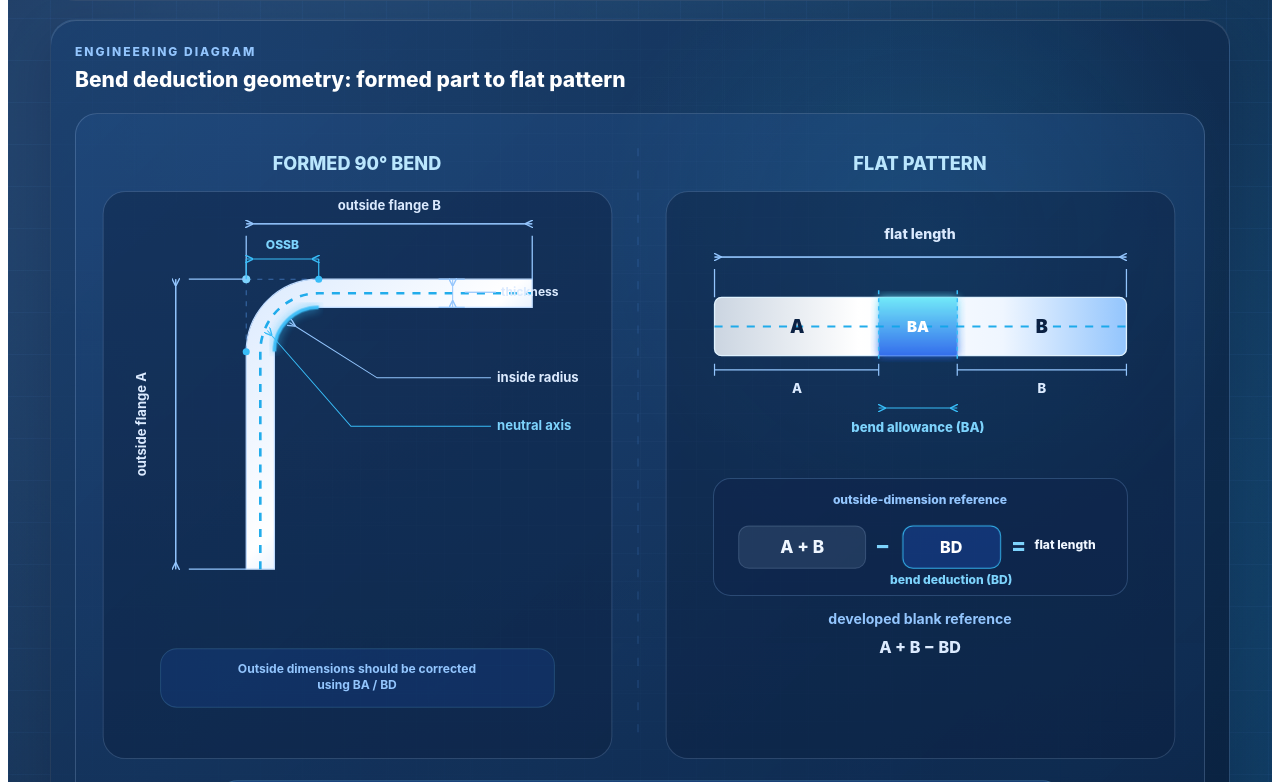
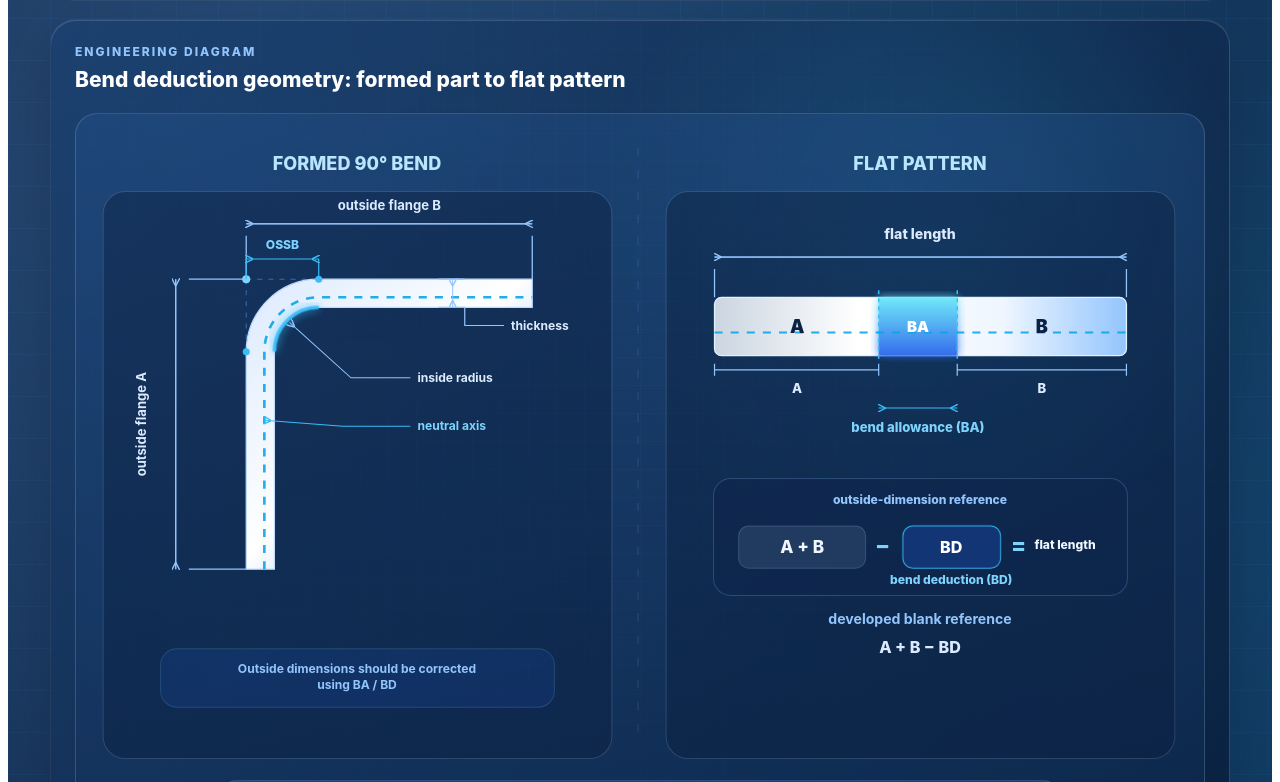
Before and after one commit to zycomachine-prog/zyco-calculator, a React (Vite) app: page /engineering/bend-deduction-guide in a window 1280 px wide. Shown: the part 578-1360 px from the top of the page. Built offline with nearby package versions, Linux system fonts and the light colour scheme; the HTML template or start-up script is replaced by a standard one.

Commit message:
Refine neutral axis positions in engineering diagrams

```diff
--- a/src/components/BendDeductionDiagram.jsx
+++ b/src/components/BendDeductionDiagram.jsx
@@ -7,10 +7,33 @@ const formedDimensionNotes = {
   'referensi dimensi luar': ['Dimensi luar harus dikoreksi', 'menggunakan BA / BD'],
 }
 
+const wrapLabel = (label, maxLength) => {
+  if (label.length <= maxLength || !label.includes(' ')) return [label]
+
+  return label.split(' ').reduce((lines, word) => {
+    const current = lines[lines.length - 1]
+
+    if (!current || `${current} ${word}`.length > maxLength) {
+      lines.push(word)
+    } else {
+      lines[lines.length - 1] = `${current} ${word}`
+    }
+
+    return lines
+  }, [])
+}
+
 export default function BendDeductionDiagram({ labels }) {
   const formedDimensionNote =
     formedDimensionNotes[labels.formedCaption] ||
     formedDimensionNotes['outside-dimension reference']
+  const thicknessLabelLines = wrapLabel(labels.thickness, 15)
+  const insideRadiusLabelLines = wrapLabel(labels.insideRadius, 14)
+  const neutralAxisLabelLines = wrapLabel(labels.neutralAxis, 14)
+  const calloutFontSize =
+    Math.max(labels.insideRadius.length, labels.neutralAxis.length) > 14
+      ? 11
+      : 12
 
   return (
     <section className='zyco-bd-diagram' aria-labelledby='bd-diagram-title'>
@@ -78,7 +101,7 @@ export default function BendDeductionDiagram({ labels }) {
               stroke='#bfdbfe'
               strokeWidth='1.2'
             />
-            <path className='zyco-bd-diagram__neutral' d='M156 426 V210 A58 58 0 0 1 214 152 H426' fill='none' stroke='#0ea5e9' strokeWidth='2.6'/>
+            <path className='zyco-bd-diagram__neutral' d='M160 426 V210 A54 54 0 0 1 214 156 H426' fill='none' stroke='#0ea5e9' strokeWidth='2.6'/>
             <path className='zyco-bd-diagram__focus' d='M170 210 A44 44 0 0 1 214 166' fill='none' stroke='#38bdf8' strokeWidth='3.5' filter='url(#bdGlow)'/>
 
             {/* Virtual outside corner and tangent points establish the setback. */}
@@ -103,16 +126,28 @@ export default function BendDeductionDiagram({ labels }) {
             <text x='178' y='108' textAnchor='middle' fill='#7dd3fc' fontSize='12' fontWeight='800'>{labels.ossb}</text>
 
             {/* Leaders land on the inside arc and the dashed neutral arc. */}
-            <path d='M185 181 L272 236 H385' fill='none' stroke='#93c5fd' markerStart='url(#bdArrow)'/>
-            <text x='391' y='240' fill='#dbeafe' fontSize='13' fontWeight='700'>{labels.insideRadius}</text>
-            <path d='M163 189 L246 284 H385' fill='none' stroke='#38bdf8' markerStart='url(#bdCyanArrow)'/>
-            <text x='391' y='288' fill='#7dd3fc' fontSize='13' fontWeight='700'>{labels.neutralAxis}</text>
+            <path d='M185 181 L246 236 H305' fill='none' stroke='#93c5fd' markerStart='url(#bdArrow)'/>
+            <text x='312' y='240' fill='#dbeafe' fontSize={calloutFontSize} fontWeight='700'>
+              {insideRadiusLabelLines.map((line, index) => (
+                <tspan x='312' dy={index === 0 ? 0 : 14} key={line}>{line}</tspan>
+              ))}
+            </text>
+            <path d='M160 278 L238 284 H305' fill='none' stroke='#38bdf8' markerStart='url(#bdCyanArrow)'/>
+            <text x='312' y='288' fill='#7dd3fc' fontSize={calloutFontSize} fontWeight='700'>
+              {neutralAxisLabelLines.map((line, index) => (
+                <tspan x='312' dy={index === 0 ? 0 : 14} key={line}>{line}</tspan>
+              ))}
+            </text>
 
-            {/* Thickness is measured across the horizontal sheet cross-section. */}
+            {/* Thickness is measured across the sheet; its label sits in clear space below the flange. */}
             <path d='M347 138 V166' fill='none' stroke='#93c5fd' markerStart='url(#bdArrow)' markerEnd='url(#bdArrow)'/>
             <path d='M333 138 H359 M333 166 H359' stroke='#93c5fd' strokeWidth='1.2'/>
-            <path d='M359 151 H390' stroke='#93c5fd' strokeWidth='1.2'/>
-            <text x='395' y='155' fill='#dbeafe' fontSize='12' fontWeight='700'>{labels.thickness}</text>
+            <path d='M359 166 V184 H398' fill='none' stroke='#93c5fd' strokeWidth='1.2'/>
+            <text x='405' y='188' fill='#dbeafe' fontSize={calloutFontSize} fontWeight='700'>
+              {thicknessLabelLines.map((line, index) => (
+                <tspan x='405' dy={index === 0 ? 0 : 14} key={line}>{line}</tspan>
+              ))}
+            </text>
 
             <rect x='57' y='505' width='391' height='58' rx='16' fill='rgba(37,99,235,.13)' stroke='rgba(125,211,252,.18)'/>
             <text x='252' y='534' textAnchor='middle' dominantBaseline='middle' fill='#93c5fd' fontSize='12' fontWeight='750'>
@@ -141,7 +176,7 @@ export default function BendDeductionDiagram({ labels }) {
             <rect x='48' y='156' width='409' height='58' rx='7' fill='url(#bdFlat)' stroke='#e0f2fe' strokeWidth='1.3'/>
             <rect className='zyco-bd-diagram__focus' x='211' y='156' width='78' height='58' fill='url(#bdAllowance)' opacity='.92' filter='url(#bdGlow)'/>
             <path d='M211 149 V221 M289 149 V221' stroke='#38bdf8' strokeWidth='1.5' strokeDasharray='4 4'/>
-            <path className='zyco-bd-diagram__neutral' d='M48 185 H457' fill='none' stroke='#0ea5e9' strokeWidth='2'/>
+            <path className='zyco-bd-diagram__neutral' d='M48 191 H457' fill='none' stroke='#0ea5e9' strokeWidth='2'/>
 
             <text x='130' y='185' textAnchor='middle' dominantBaseline='central' fill='#0b2143' fontSize='18' fontWeight='900'>A</text>
             <text x='250' y='185' textAnchor='middle' dominantBaseline='central' fill='#ffffff' fontSize='15' fontWeight='900'>BA</text>
--- a/src/components/KFactorNeutralAxisDiagram.jsx
+++ b/src/components/KFactorNeutralAxisDiagram.jsx
@@ -80,7 +80,7 @@ export default function KFactorNeutralAxisDiagram({ labels }) {
             <text x='310' y='40' fill='#bae6fd' textAnchor='middle' fontSize='18' fontWeight='800'>{labels.bentSection}</text>
 
             <path d='M156 462 V242 A92 92 0 0 1 248 150 H507 V192 H248 A50 50 0 0 0 198 242 V462 Z' fill='url(#kSheet)' stroke='#e0f2fe' strokeWidth='1.4'/>
-            <path className='zyco-kdiagram__neutral' d='M178 462 V242 A70 70 0 0 1 248 172 H507' fill='none' stroke='#0ea5e9' strokeWidth='3' filter='url(#kGlow)'/>
+            <path className='zyco-kdiagram__neutral' d='M184 462 V242 A64 64 0 0 1 248 178 H507' fill='none' stroke='#0ea5e9' strokeWidth='3' filter='url(#kGlow)'/>
             <path d='M198 242 A50 50 0 0 1 248 192' fill='none' stroke='#38bdf8' strokeWidth='3.2'/>
 
             {/* T spans the full sheet thickness and is labeled above clear space. */}
@@ -89,8 +89,8 @@ export default function KFactorNeutralAxisDiagram({ labels }) {
             <DiagramLabel label={`T - ${labels.thickness}`} x='292' y='106' fill='#dbeafe' fontSize='13' fontWeight='750' textAnchor='middle' maxLength={22}/>
 
             {/* t measures only from the inside surface to the dashed neutral axis. */}
-            <path d='M352 192 V172' fill='none' stroke='#38bdf8' markerStart='url(#kCyanArrow)' markerEnd='url(#kCyanArrow)'/>
-            <path d='M344 192 H362 M344 172 H362 M352 200 V211' stroke='#38bdf8' fill='none'/>
+            <path d='M352 192 V178' fill='none' stroke='#38bdf8' markerStart='url(#kCyanArrow)' markerEnd='url(#kCyanArrow)'/>
+            <path d='M344 192 H362 M344 178 H362 M352 200 V211' stroke='#38bdf8' fill='none'/>
             <DiagramLabel label={`t - ${labels.offset}`} x='352' y='228' fill='#7dd3fc' fontSize='12' fontWeight='750' textAnchor='middle' maxLength={22}/>
 
             {/* Each leader terminates on its own engineering feature. */}
@@ -100,7 +100,7 @@ export default function KFactorNeutralAxisDiagram({ labels }) {
             <path d='M214 214 L278 302 H440' fill='none' stroke='#38bdf8' markerStart='url(#kCyanArrow)'/>
             <DiagramLabel label={`R - ${labels.insideRadius}`} x='448' y='306' fill='#7dd3fc' maxLength={18}/>
 
-            <path d='M178 356 H286 L352 356 H440' fill='none' stroke='#38bdf8' markerStart='url(#kCyanArrow)'/>
+            <path d='M184 356 H286 L352 356 H440' fill='none' stroke='#38bdf8' markerStart='url(#kCyanArrow)'/>
             <DiagramLabel label={labels.neutralAxis} x='448' y='360' fill='#7dd3fc' maxLength={17}/>
 
             <rect x='52' y='500' width='516' height='50' rx='14' fill='rgba(37,99,235,.18)' stroke='rgba(125,211,252,.26)'/>
@@ -113,7 +113,7 @@ export default function KFactorNeutralAxisDiagram({ labels }) {
 
             <rect x='43' y='112' width='308' height='54' rx='8' fill='url(#kSheet)' stroke='#e0f2fe'/>
             <rect x='150' y='112' width='94' height='54' rx='4' fill='url(#kBa)' filter='url(#kGlow)'/>
-            <path className='zyco-kdiagram__neutral' d='M43 139 H351' stroke='#0ea5e9' strokeWidth='2.2'/>
+            <path className='zyco-kdiagram__neutral' d='M43 146 H351' stroke='#0ea5e9' strokeWidth='2.2'/>
             <path d='M150 184 H244' stroke='#38bdf8' markerStart='url(#kCyanArrow)' markerEnd='url(#kCyanArrow)'/>
             <text x='197' y='209' fill='#7dd3fc' textAnchor='middle' fontSize='14' fontWeight='800'>{labels.baArc}</text>
             <text x='197' y='257' fill='#eff6ff' textAnchor='middle' fontSize='17' fontWeight='850'>BA = A × π / 180</text>
```
